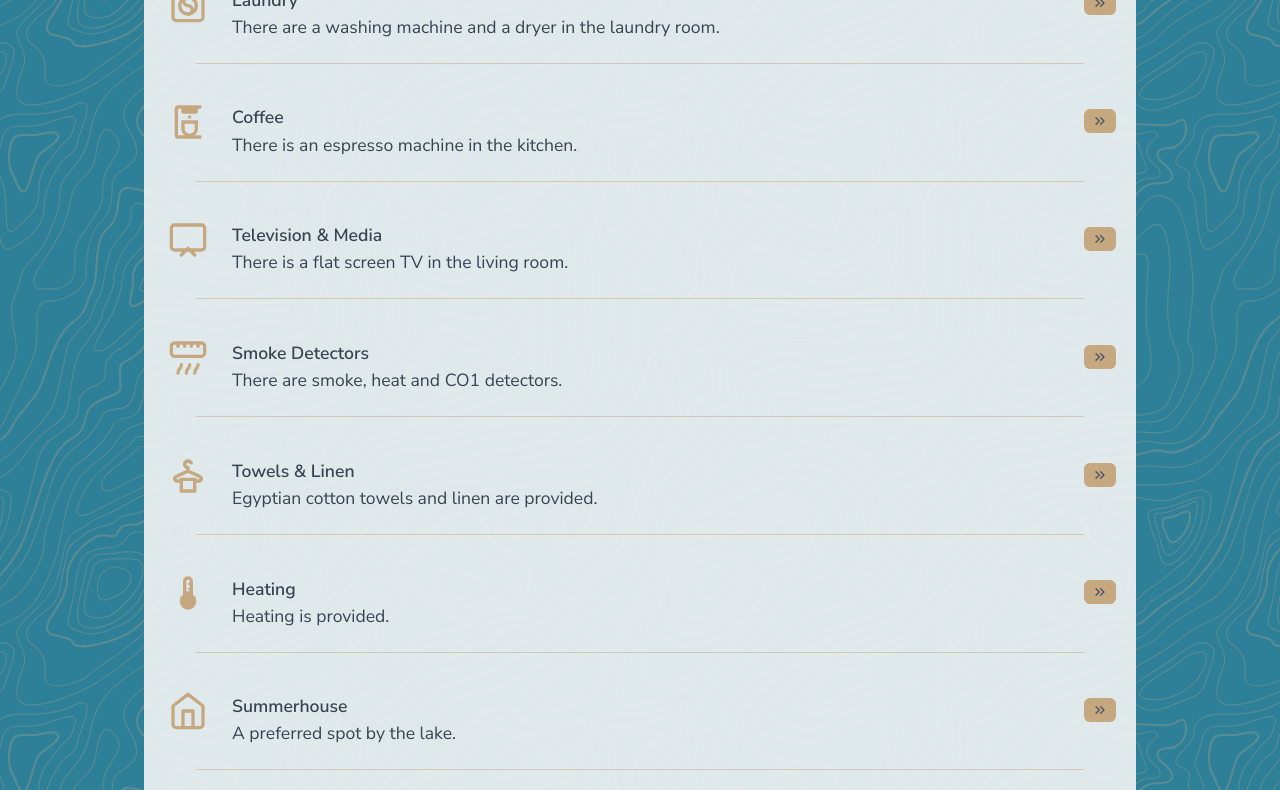
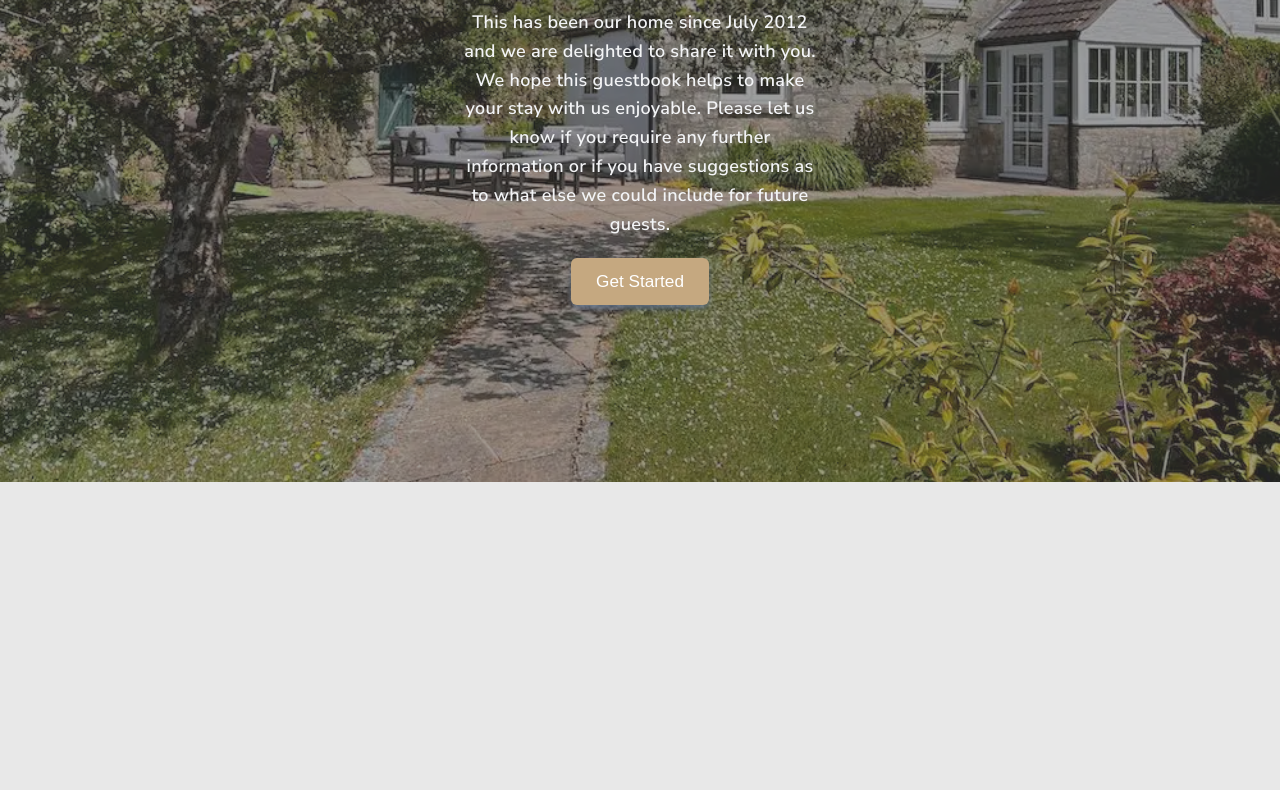
Before and after one commit to Konstantine1307/guidebook-template, a website built with Vite: page src/index.html in a window 1280 px wide. Shown: the part 318-1108 px from the top of the page. After the commit the page ends 800 px from the top, so only its background shows below. Built offline with nearby package versions, Linux system fonts and the light colour scheme.

Commit message:
fix: restore welcome hero as home page (/) instead of house-manual

```diff
--- a/src/scripts/router.ts
+++ b/src/scripts/router.ts
@@ -14,6 +14,33 @@ import { renderHouseManual } from "../components/sections/house-manual";
 import { renderRestaurants } from "../components/sections/restaurants";
 import { guidebook } from "../data/config";
 
+// Home / welcome page
+function renderHome(): string {
+  const { name, heroImage, subtitle } = guidebook.property;
+  const { body } = guidebook.hero;
+  return `
+    <div
+      class="hero"
+      style="background-image: url(${heroImage})"
+      role="img"
+      aria-label="Exterior of ${name}"
+    >
+      <div class="hero-overlay"></div>
+      <div class="hero-content">
+        <h1>Welcome to <span>${name}</span> in ${subtitle}</h1>
+        <p>${body}</p>
+        <button
+          class="btn-cta"
+          onclick="document.querySelector('guide-drawer').open()"
+          aria-label="Open navigation menu"
+        >
+          Get Started
+        </button>
+      </div>
+    </div>
+  `;
+}
+
 // Route definitions: path -> render function and metadata
 type RouteHandler = () => string;
 
@@ -27,9 +54,9 @@ interface Route {
 const routes: Route[] = [
   {
     path: "/",
-    render: () => renderHouseManual(),
-    title: "House Manual",
-    bodyClass: "bg-manual",
+    render: () => renderHome(),
+    title: "Welcome",
+    bodyClass: "bg-home",
   },
   {
     path: "/arrival",
@@ -133,6 +160,11 @@ function updatePageContent(route: Route, hash?: string): void {
   // Update content
   contentContainer.innerHTML = route.render();
 
+  // Home page: let hero fill full width (no padding/max-width)
+  const isHome = route.path === "/";
+  contentContainer.style.maxWidth = isHome ? "none" : "";
+  contentContainer.style.padding = isHome ? "0" : "";
+
   // Scroll to hash element or top
   if (hash) {
     setTimeout(() => {
--- a/src/styles/global.css
+++ b/src/styles/global.css
@@ -994,6 +994,12 @@ dialog::backdrop {
   background-image: url("/topography-blue.svg");
 }
 
+/* ---------- Home / hero page ---------- */
+.bg-home .page-wrapper {
+  padding-top: 0; /* hero fills full viewport, overlaps navbar */
+  background: #1a1a1a;
+}
+
 /* ---------- Fade-in animation ---------- */
 @keyframes fadein {
   from {
```
